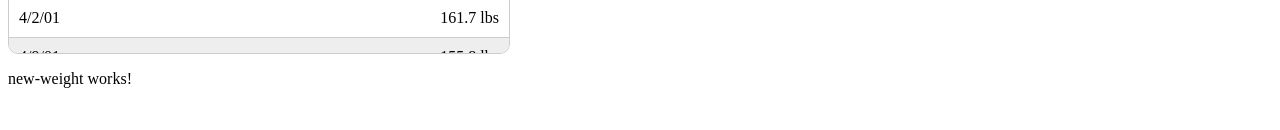
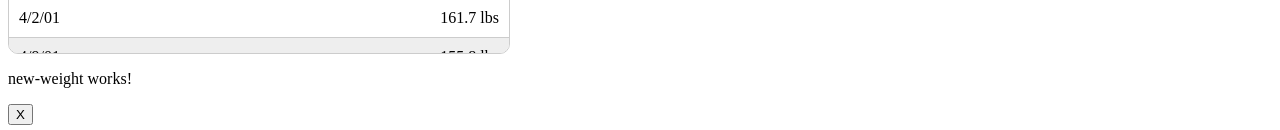
Before and after one commit to Floresj4/weight-tracking, an Angular app in the folder weight-tracking-ui/: page / in a window 1280 px wide. Both pictures are taken after a click on the button "Add Entry". Shown: the part 733-863 px from the top of the page. Before the commit the page ends 837 px from the top, so only its background shows below. Built offline with nearby package versions, Linux system fonts and the light colour scheme.

Commit message:
open & close

```diff
--- a/weight-tracking-ui/src/app/app.component.html
+++ b/weight-tracking-ui/src/app/app.component.html
@@ -21,7 +21,8 @@
     </section>
 
     @if(showNewEntry) {
-        <app-weight-new />
+        <app-weight-new
+            (close)="onCloseNewEntry()"/>
     }
 
 </main>
--- a/weight-tracking-ui/src/app/app.component.ts
+++ b/weight-tracking-ui/src/app/app.component.ts
@@ -36,6 +36,11 @@ export class App {
     this.showNewEntry = true
   }
 
+  onCloseNewEntry() {
+    console.log("Closing new entry form")
+    this.showNewEntry = false
+  }
+
   onSelectedUser(id: string) {
     console.log("User selected: " + id)
   }
--- a/weight-tracking-ui/src/app/weight-entries/weight-entry-new/weight-entry-new.html
+++ b/weight-tracking-ui/src/app/weight-entries/weight-entry-new/weight-entry-new.html
@@ -1 +1,2 @@
 <p>new-weight works!</p>
+<button (click)="onClose()">X</button>
--- a/weight-tracking-ui/src/app/weight-entries/weight-entry-new/weight-entry-new.ts
+++ b/weight-tracking-ui/src/app/weight-entries/weight-entry-new/weight-entry-new.ts
@@ -1,4 +1,4 @@
-import { Component } from '@angular/core';
+import { Component, output } from '@angular/core';
 
 @Component({
   selector: 'app-weight-new',
@@ -9,4 +9,10 @@ import { Component } from '@angular/core';
 })
 export class WeightEntryNew {
 
+  close = output<void>()
+
+  onClose() {
+    console.log("New entry form closed")
+    this.close.emit()
+  }
 }
```
